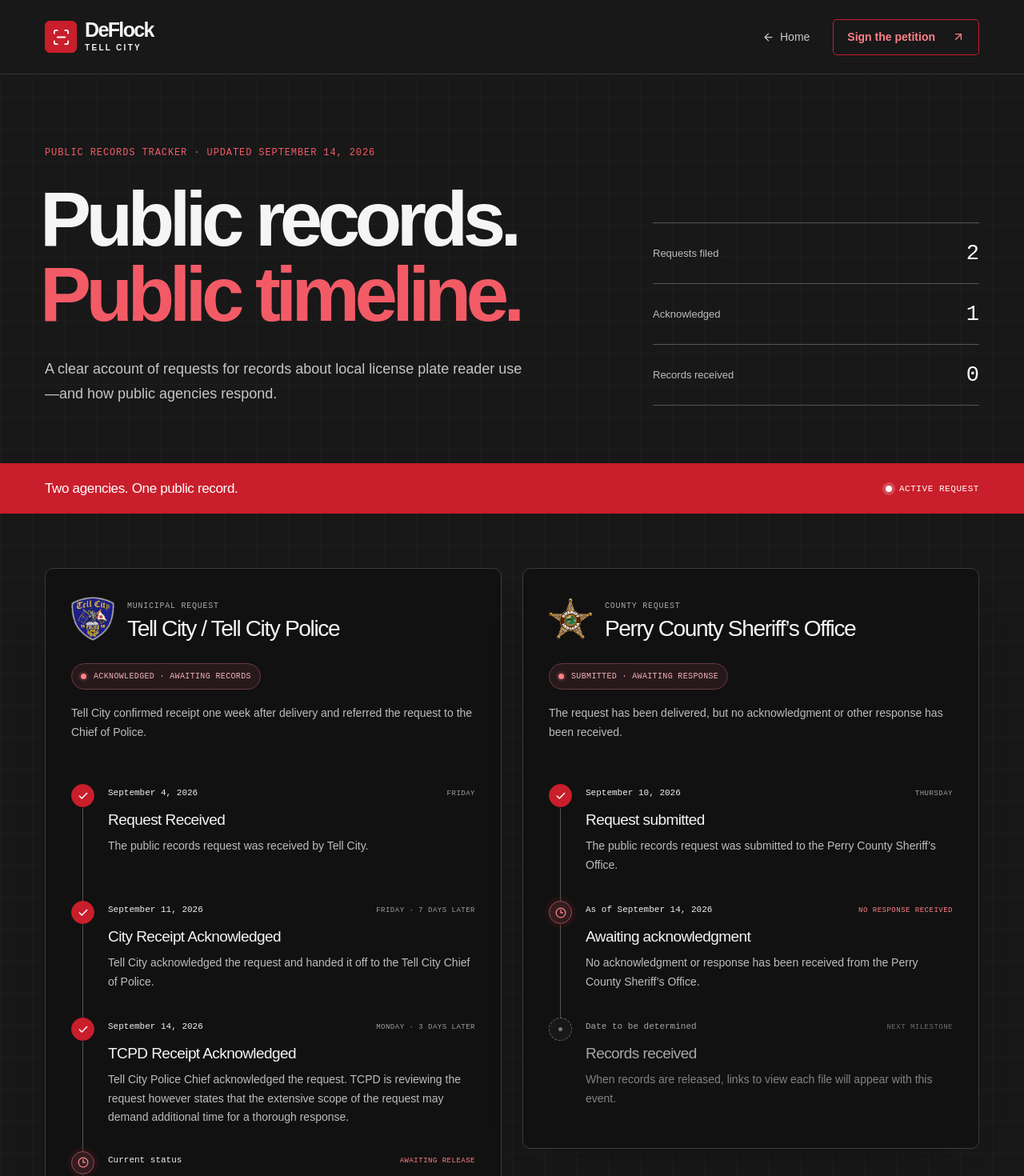
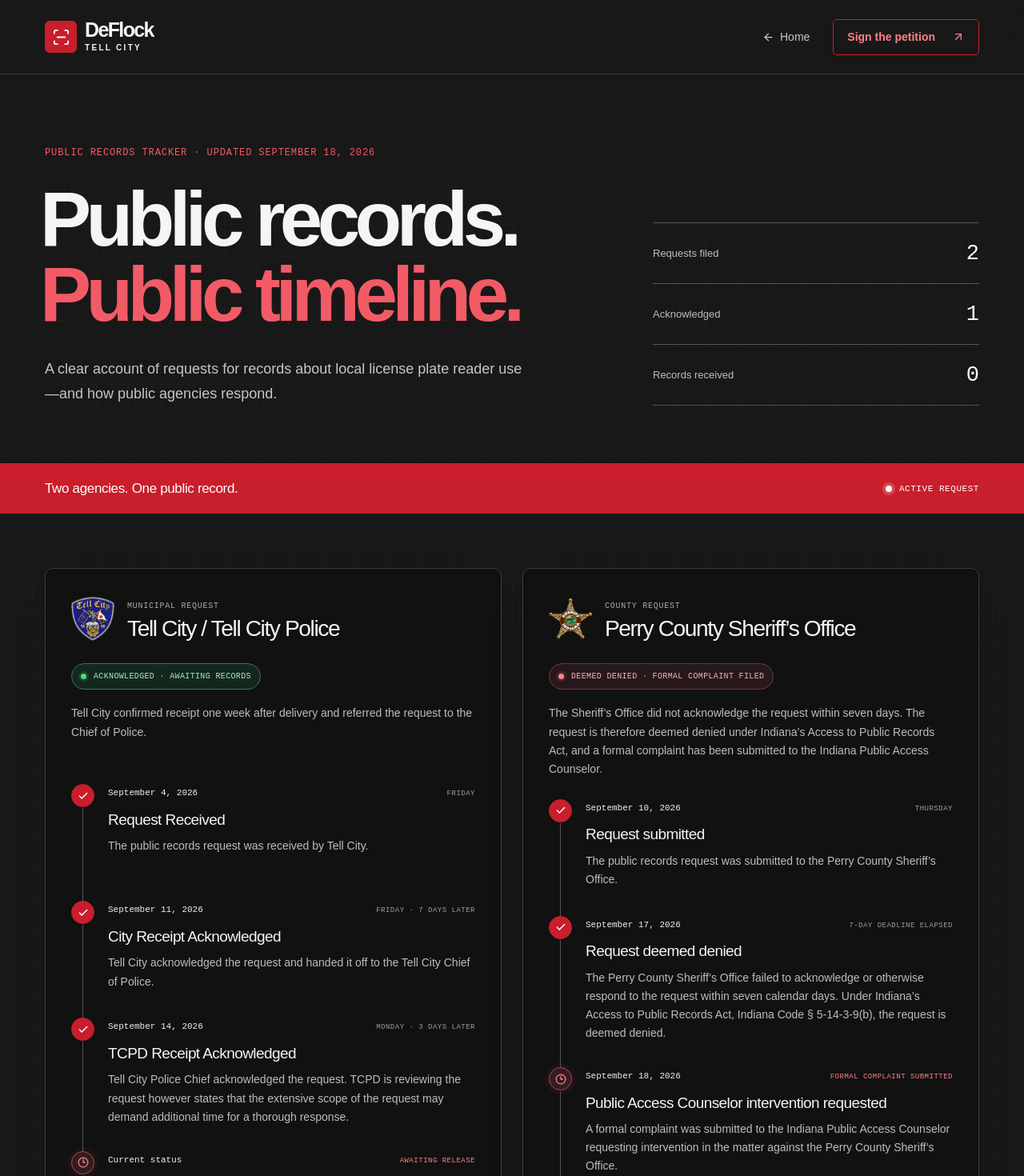
Before and after one commit to ApexMC/deflock-tell-city, a Next.js app: page /public-records in a window 1280 px wide. Shown: the top 1470 px of the page at 80% size. Built offline with nearby package versions, Linux system fonts and the light colour scheme.

Commit message:
updated public records timeline

```diff
--- a/src/app/globals.css
+++ b/src/app/globals.css
@@ -97,6 +97,8 @@
 .hero-actions { display: flex; align-items: center; flex-wrap: wrap; gap: 24px; margin-top: 30px; }
 .action-button { display: inline-flex; justify-content: space-between; align-items: center; gap: 30px; background: var(--brand-red); color: white; border: 1px solid var(--brand-red); border-radius: 5px; min-height: 50px; padding: 13px 20px; font-weight: 500; font-size: 14px; transition: all .2s; }
 .action-button:hover { background: var(--brand-hover); transform: translateY(-2px); }
+.public-records-action { display: inline-flex; justify-content: space-between; align-items: center; gap: 20px; min-height: 50px; padding: 13px 20px; border: 1px solid #ffffff; border-radius: 5px; color: #181818; background: #ffffff; font-size: 14px; font-weight: 600; transition: background .2s, border-color .2s, transform .2s; }
+.public-records-action:hover { color: #181818; background: #dedede; border-color: #dedede; transform: translateY(-2px); }
 .secondary-action { display: flex; align-items: center; gap: 12px; font-size: 14px; font-weight: 500; }
 .secondary-action:hover { text-decoration: underline; }
 .hero-footnote { display: flex; align-items: center; gap: 10px; color: #acacac; margin-top: 37px; font-size: 12px; }
@@ -293,6 +295,8 @@
 .records-agency-heading h2 { font-size: clamp(23px, 2.2vw, 31px); margin-top: 3px; line-height: 1.14; }
 .records-status { display: flex; align-items: center; gap: 9px; width: fit-content; margin-top: 27px; padding: 8px 11px; border: 1px solid #6b3a40; border-radius: 999px; color: #f0b2b7; background: #27191b; font-family: "Geist Mono Variable", monospace; font-size: 10px; font-weight: 520; letter-spacing: .035em; text-transform: uppercase; }
 .records-status-dot { width: 7px; height: 7px; border-radius: 50%; background: var(--accent-on-dark); box-shadow: 0 0 0 3px #ff818920; }
+.records-status-acknowledged { color: #a7e9c6; background: #14271e; border-color: #39765a; }
+.records-status-acknowledged .records-status-dot { background: #4ade80; box-shadow: 0 0 0 3px #4ade8026; }
 .records-agency-summary { min-height: 74px; margin-top: 18px; color: #bdbdbd; font-size: 14px; line-height: 1.65; }
 .records-timeline { margin-top: 26px; }
 .records-event { position: relative; display: grid; grid-template-columns: 31px 1fr; gap: 15px; min-height: 146px; }
--- a/src/app/public-records/page.tsx
+++ b/src/app/public-records/page.tsx
@@ -30,6 +30,7 @@
   agency: string;
   jurisdiction: string;
   status: string;
+  statusTone: "acknowledged" | "attention";
   summary: string;
   logo: { src: string; width: number; height: number };
   events: TimelineEvent[];
@@ -41,6 +42,7 @@
     agency: "Tell City / Tell City Police",
     jurisdiction: "Municipal request",
     status: "Acknowledged · awaiting records",
+    statusTone: "acknowledged",
     summary:
       "Tell City confirmed receipt one week after delivery and referred the request to the Chief of Police.",
     logo: { src: "/images/tcpd_logo.png", width: 148, height: 151 },
@@ -90,9 +92,10 @@
     id: "perry-county",
     agency: "Perry County Sheriff’s Office",
     jurisdiction: "County request",
-    status: "Submitted · awaiting response",
+    status: "Deemed denied · formal complaint filed",
+    statusTone: "attention",
     summary:
-      "The request has been delivered, but no acknowledgment or other response has been received.",
+      "The Sheriff’s Office did not acknowledge the request within seven days. The request is therefore deemed denied under Indiana’s Access to Public Records Act, and a formal complaint has been submitted to the Indiana Public Access Counselor.",
     logo: { src: "/images/pcso_logo.png", width: 375, height: 366 },
     events: [
       {
@@ -104,11 +107,19 @@
         state: "complete",
       },
       {
-        date: "As of September 14, 2026",
-        label: "NO RESPONSE RECEIVED",
-        title: "Awaiting acknowledgment",
+        date: "September 17, 2026",
+        label: "7-DAY DEADLINE ELAPSED",
+        title: "Request deemed denied",
         description:
-          "No acknowledgment or response has been received from the Perry County Sheriff’s Office.",
+          "The Perry County Sheriff’s Office failed to acknowledge or otherwise respond to the request within seven calendar days. Under Indiana’s Access to Public Records Act, Indiana Code § 5-14-3-9(b), the request is deemed denied.",
+        state: "complete",
+      },
+      {
+        date: "September 18, 2026",
+        label: "FORMAL COMPLAINT SUBMITTED",
+        title: "Public Access Counselor intervention requested",
+        description:
+          "A formal complaint was submitted to the Indiana Public Access Counselor requesting intervention in the matter against the Perry County Sheriff’s Office.",
         state: "current",
       },
       {
@@ -155,7 +166,7 @@
         </div>
       </div>
 
-      <div className="records-status">
+      <div className={`records-status records-status-${timeline.statusTone}`}>
         <span className="records-status-dot" aria-hidden="true" />
         <span>{timeline.status}</span>
       </div>
@@ -223,7 +234,7 @@
       <main id="main">
         <section className="records-hero container" aria-labelledby="records-title">
           <div className="records-hero-copy">
-            <span className="eyebrow section-kicker">PUBLIC RECORDS TRACKER · UPDATED SEPTEMBER 14, 2026</span>
+            <span className="eyebrow section-kicker">PUBLIC RECORDS TRACKER · UPDATED SEPTEMBER 18, 2026</span>
             <h1 id="records-title">
               Public records.<br />
               <span>Public timeline.</span>
@@ -268,7 +279,7 @@
             <span className="eyebrow">WHY TRACK THIS PUBLICLY?</span>
             <h2 id="records-note-title">Transparency should be easy to follow.</h2>
             <p>
-              This page reflects correspondence received as of September 14, 2026. It will be updated as agencies respond and records are released.
+              This page reflects correspondence and formal actions taken as of September 18, 2026. It will be updated as agencies respond and records are released.
             </p>
           </div>
         </aside>
--- a/src/components/community-site.tsx
+++ b/src/components/community-site.tsx
@@ -145,7 +145,7 @@
     <header className="site-header"><div className="container header-inner"><Brand /><nav className="desktop-nav" aria-label="Main navigation"><a href="#how-it-works">How it works</a><a href="#risks">The risks</a><a href="https://maps.deflock.org/?lat=37.9650&lng=-86.7310&zoom=11.04" target="_blank" rel="noreferrer">Camera map</a><Link href="/public-records">Public records</Link><a href="#questions">Common questions</a></nav><a href="#petition" className="nav-petition">Sign the petition <ArrowUpRight size={16} /></a><Button variant="ghost" size="icon" className="mobile-menu-button" aria-label={menuOpen ? "Close navigation" : "Open navigation"} aria-expanded={menuOpen} aria-controls="mobile-nav" onClick={() => setMenuOpen(!menuOpen)}>{menuOpen ? <X /> : <Menu />}</Button></div>{menuOpen && <nav id="mobile-nav" className="mobile-nav" aria-label="Mobile navigation">{[{ text: "How it works", href: "#how-it-works" }, { text: "The risks", href: "#risks" }, { text: "Camera map", href: "https://maps.deflock.org/?lat=37.9650&lng=-86.7310&zoom=11.04", external: true }, { text: "Public records", href: "/public-records" }, { text: "Common questions", href: "#questions" }, { text: "Sign the petition", href: "#petition" }].map(({ text, href, external }) => <Link key={href} href={href} target={external ? "_blank" : undefined} rel={external ? "noreferrer" : undefined} onClick={() => setMenuOpen(false)}>{text}<ArrowUpRight size={16} /></Link>)}</nav>}</header>
 
     <main id="main">
-      <section className="hero container" aria-labelledby="hero-title"><div className="hero-copy"><div className="location-tag"><MapPin size={14} /><span>TELL CITY, INDIANA</span><span className="tag-divider" />A COMMUNITY INITIATIVE</div><h1 id="hero-title">Our streets.<br />Our lives.<br /><span>Our privacy.</span></h1><p className="hero-description">Living in a small town shouldn’t mean leaving a searchable trail. Let’s take a closer look at license plate cameras—and have a say in their place in our community.</p><div className="hero-actions"><a className="action-button" href="#petition">Sign the petition <ArrowUpRight size={18} /></a><a className="secondary-action" href="#risks">Understand the risks <ArrowDown size={16} /></a><Link className="secondary-action" href="/public-records">Public records <ArrowUpRight size={16} /></Link></div><div className="hero-footnote"><Fingerprint size={20} /><span>Public safety matters. So does your privacy.</span></div></div><Journey /></section>
+      <section className="hero container" aria-labelledby="hero-title"><div className="hero-copy"><div className="location-tag"><MapPin size={14} /><span>TELL CITY, INDIANA</span><span className="tag-divider" />A COMMUNITY INITIATIVE</div><h1 id="hero-title">Our streets.<br />Our lives.<br /><span>Our privacy.</span></h1><p className="hero-description">Living in a small town shouldn’t mean leaving a searchable trail. Let’s take a closer look at license plate cameras—and have a say in their place in our community.</p><div className="hero-actions"><a className="action-button" href="#petition">Sign the petition <ArrowUpRight size={18} /></a><Link className="public-records-action" href="/public-records">Public records <ArrowUpRight size={16} /></Link><a className="secondary-action" href="#risks">Understand the risks <ArrowDown size={16} /></a></div><div className="hero-footnote"><Fingerprint size={20} /><span>Public safety matters. So does your privacy.</span></div></div><Journey /></section>
 
       <div className="community-strip"><div className="container strip-inner"><span><span className="strip-symbol">↳</span> A small town deserves a big say.</span><a href="#petition"><strong>{formattedCount}</strong> signatures submitted <ArrowUpRight size={18} /></a></div></div>
 
```
